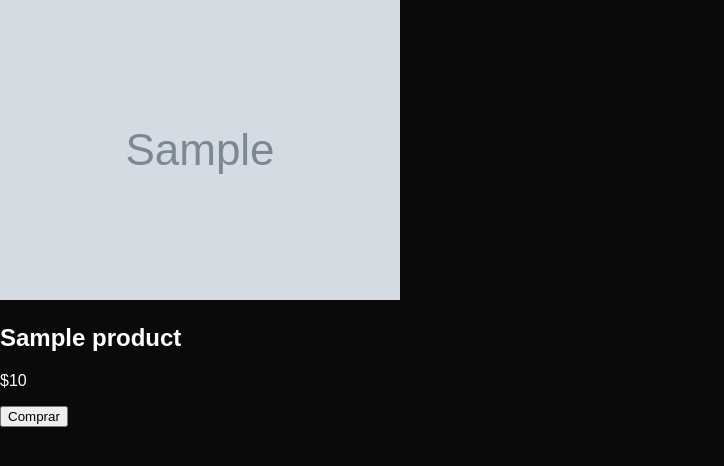
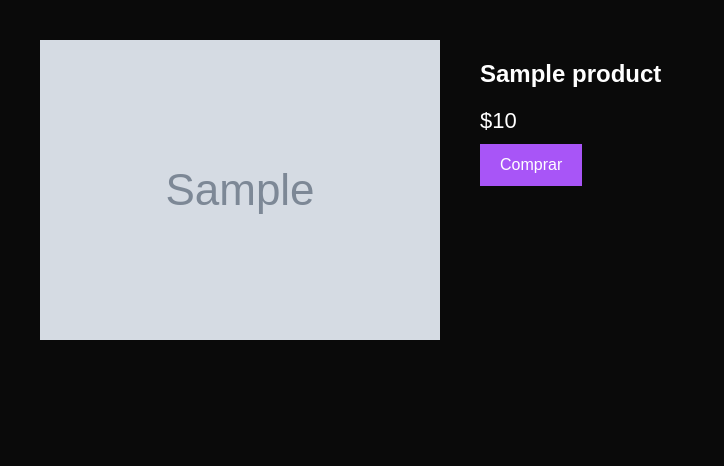
Before and after one commit to pipebvb123/soulbond, a Flask app: template templates/product.html in a window 1280 px wide. Shown: the part 121-587 px from the top of the page, without its empty margins (0-724 px from the left). Run offline with Flask 3, Linux system fonts and the light colour scheme; the template is opened without the code that fills it: most values are stand-ins (such as "Sample title", 1, 10 or a date in 2020); grey boxes marked "Sample" are stand-in pictures.

Commit message:
cambio numero 1

```diff
--- a/static/script.js
+++ b/static/script.js
@@ -1 +1 @@
-console.log('Soulbond PRO loaded');
+console.log("Soulbond activo");
--- a/static/style.css
+++ b/static/style.css
@@ -49,3 +49,42 @@ body {
     transform: translateY(-5px);
     box-shadow: 0 0 20px rgba(168,85,247,0.3);
 }
+
+.card img {
+    width: 100%;
+    border-radius: 10px;
+}
+
+.btn {
+    display: inline-block;
+    margin-top: 10px;
+    padding: 8px 12px;
+    background: #a855f7;
+    color: white;
+    text-decoration: none;
+    border-radius: 5px;
+}
+
+.product {
+    display: flex;
+    padding: 40px;
+    gap: 40px;
+}
+
+.product img {
+    width: 400px;
+}
+
+.price {
+    font-size: 22px;
+    margin: 10px 0;
+}
+
+.buy {
+    padding: 12px 20px;
+    background: #a855f7;
+    border: none;
+    color: white;
+    font-size: 16px;
+    cursor: pointer;
+}
--- a/templates/base.html
+++ b/templates/base.html
@@ -16,6 +16,6 @@
 {% block content %}{% endblock %}
 </main>
 
-<script src="{{ url_for('static', filename='script.js') }}"></script>
+
 </body>
 </html>
```
